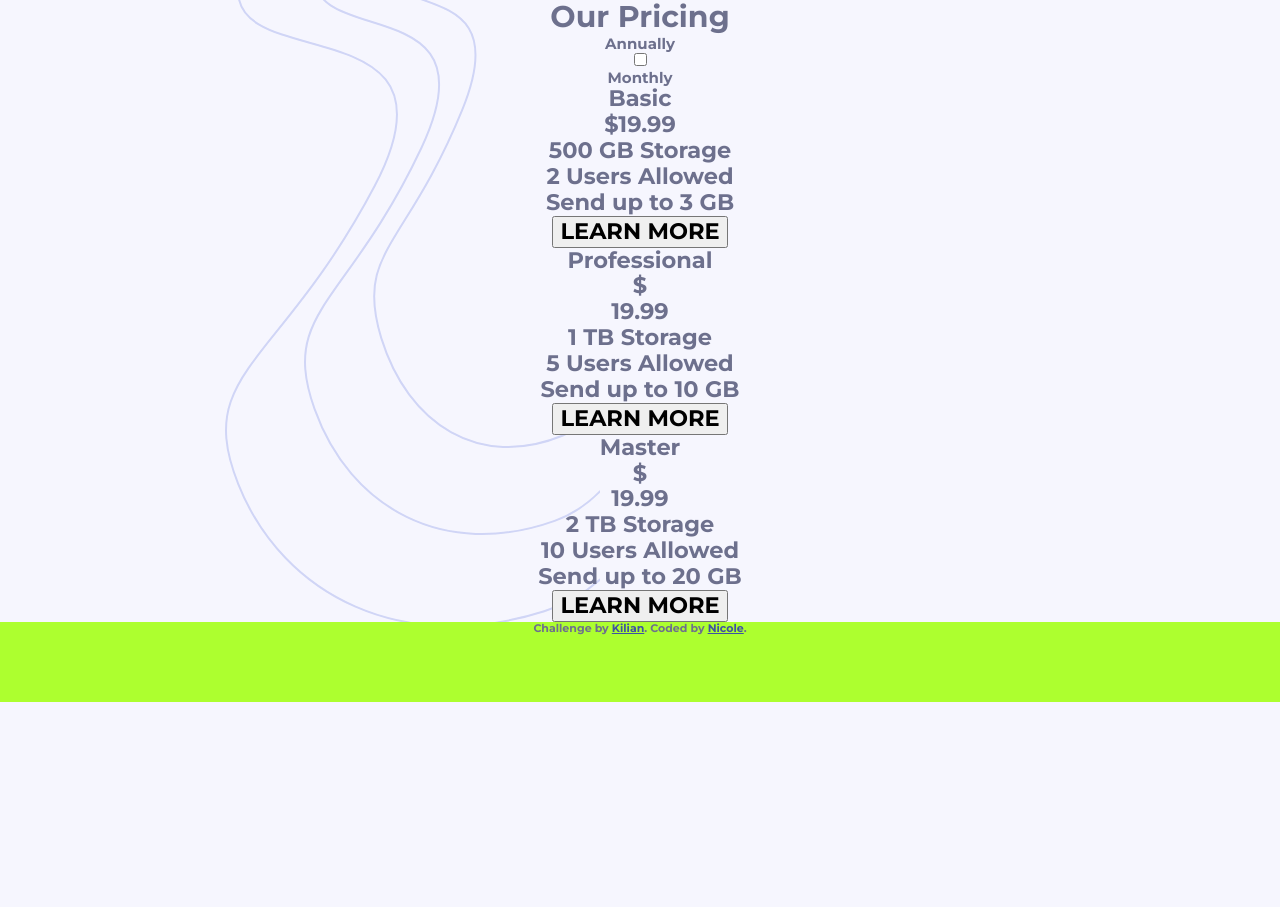
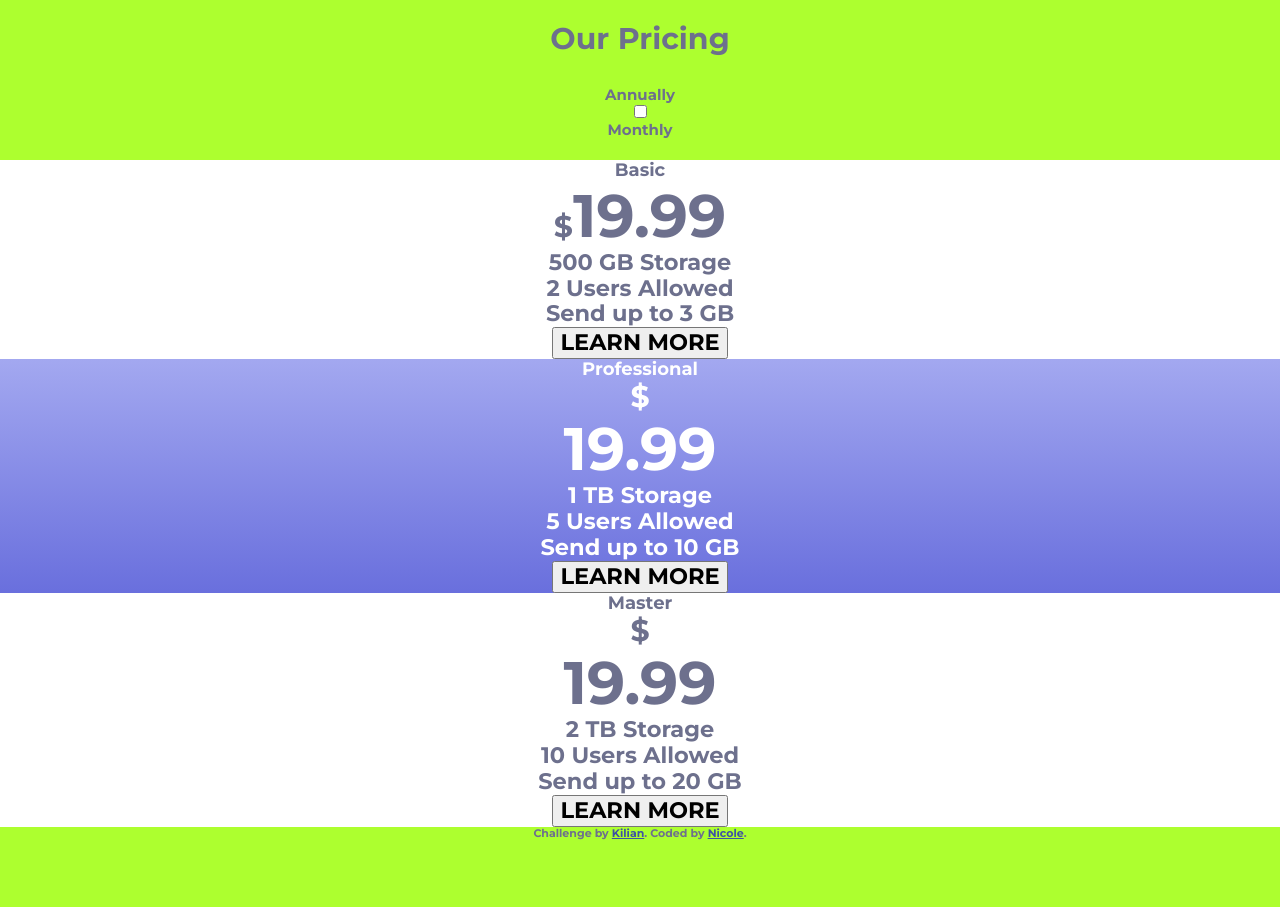
Before and after one commit to nifrischknecht/WebDev_Projects, a PHP site: page / in a window 1280 px wide. Before the commit the page ends 702 px from the top, so only its background shows below. Run offline with PHP 8.4, Linux system fonts and the light colour scheme; style sheets or scripts are compiled from the project's sources.

Commit message:
Aktualisieren von Partiels «header und offers»

```diff
--- a/projekt_pricing/scss/partials/_header.scss
+++ b/projekt_pricing/scss/partials/_header.scss
@@ -2,6 +2,14 @@
     ================================================  */
 
 
-/*---   ????????   ---*/
+header{
+    background-color: greenyellow;
+    height: 20vh;
+    display: flex;
+    flex-direction: column;
+    justify-content: center;
+}
 
-/* ????? */
+h1{
+    padding-bottom: 2rem;
+}
--- a/projekt_pricing/scss/partials/_offers.scss
+++ b/projekt_pricing/scss/partials/_offers.scss
@@ -1,7 +1,52 @@
 /*  Alles CSS im Bereich «Offers» zum Projekt Pricing
     ==================================================  */
 
+    @import "partials/variables";
+    @import "partials/mixins";
 
-/*---   ???????   ---*/
 
-/* ????????? */
+.pricing__offers{
+    @include desktop{
+        display: flex;
+        justify-content: center;
+        align-items: center;
+    }
+}
+
+.offer{
+    background-color: white;
+
+    &__title{
+        font-size: 1.2rem;
+        &--negative{
+            font-size: 1.2rem;
+        }
+    }
+
+    &__dollar{
+        font-size: 2rem;
+        &--negative{
+            font-size: 2rem;
+        }
+    }
+
+    &__price{
+        font-size: 4rem;
+        &--negative{
+            font-size: 4rem;
+        }
+    }
+
+    &__btn{
+        background-image: linear-gradient($Purple-light, $Purple-dark);
+        color: $Purple-dark;
+        &--negative{
+            color: white;
+        }
+    }
+
+    &--negative{
+        background-image: linear-gradient(to bottom, $Purple-light, $Purple-dark);
+        color: white;
+    }
+}
```
